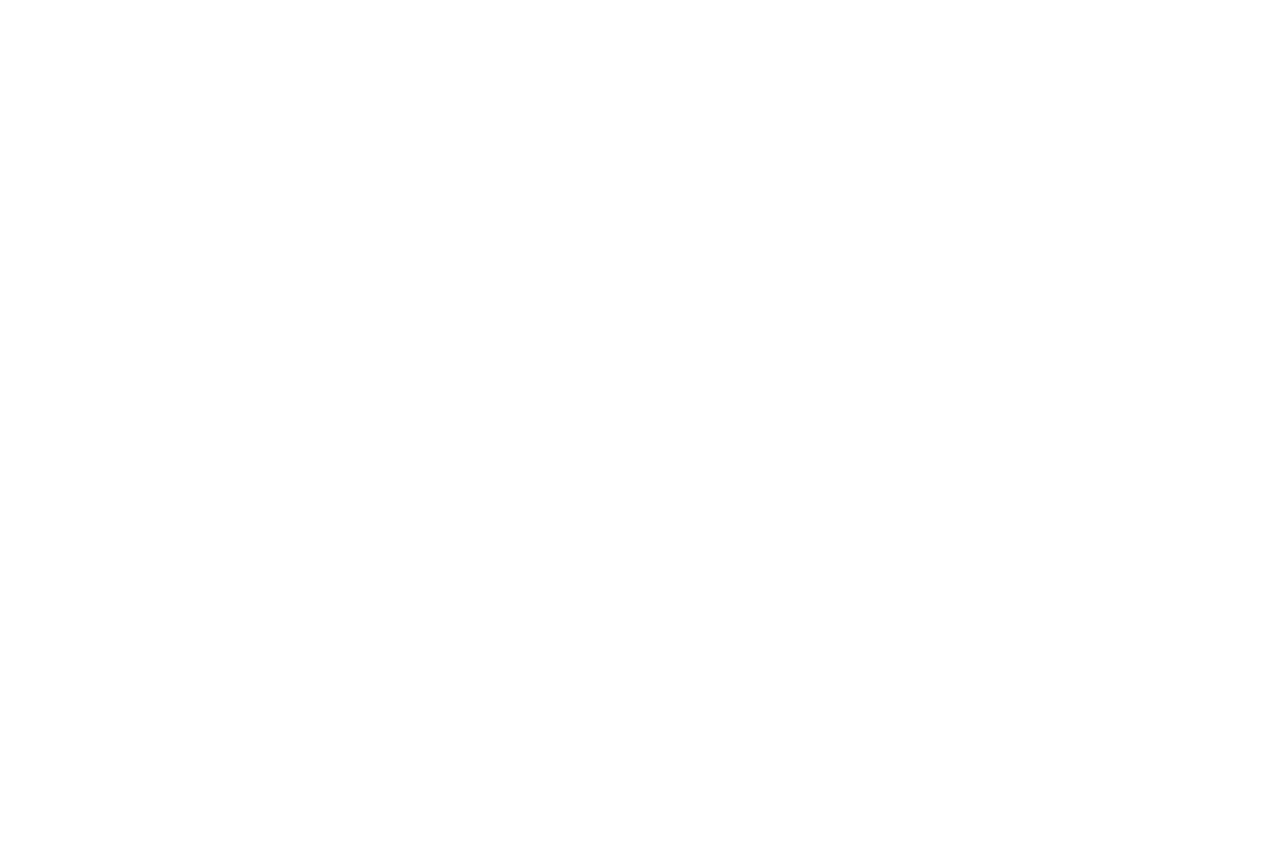
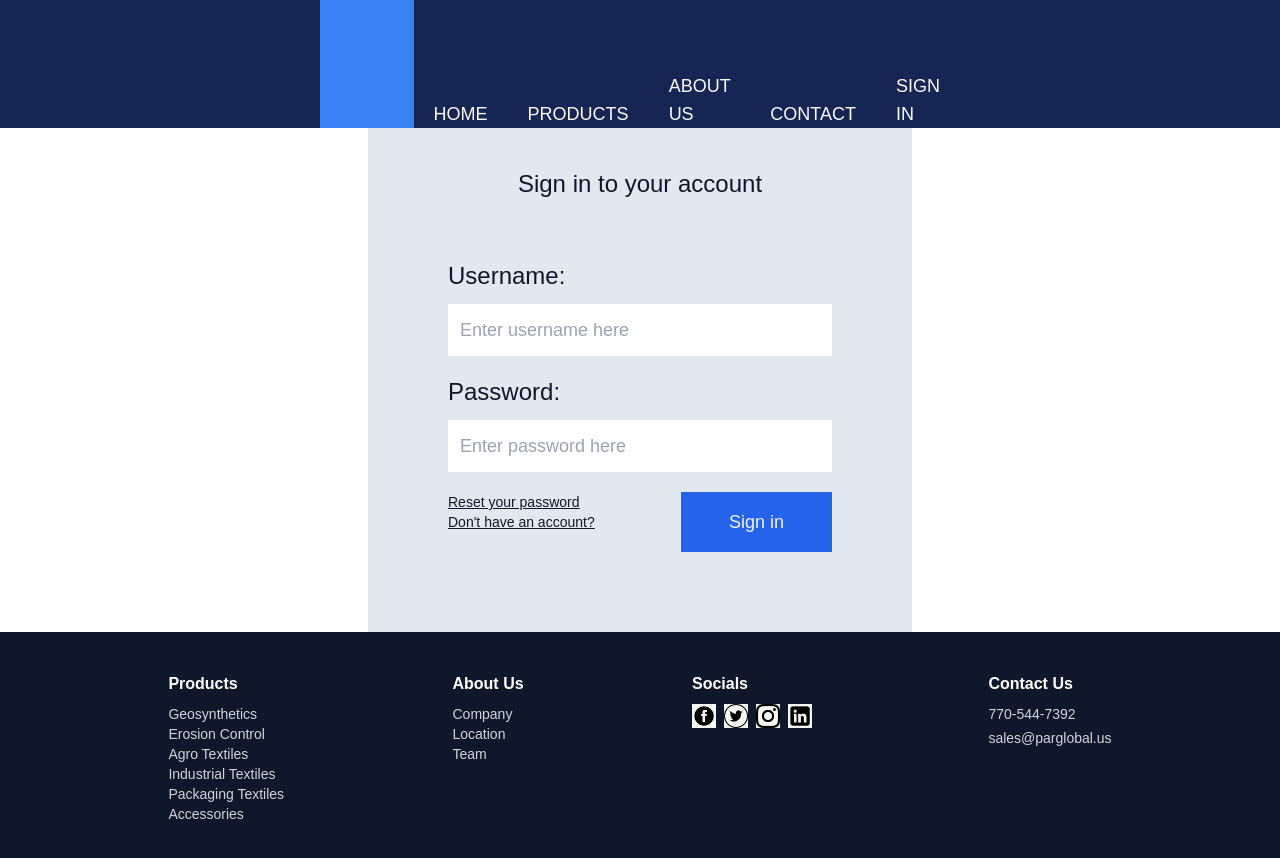
Before and after one commit to rapolunagarjuna/E-commerce, a React (Vite) app in the folder client/: page /signin in a window 1280 px wide. Before the commit this address had no page. Shown: the top 858 px of the page. Before the commit the page ends 800 px from the top, so only its background shows below. Built offline with nearby package versions, Linux system fonts and the light colour scheme.

Commit message:
added login form

```diff
--- a/client/src/App.jsx
+++ b/client/src/App.jsx
@@ -1,13 +1,14 @@
+import React from "react";
 import {BrowserRouter as Router, Routes, Route} from "react-router-dom";
 import Home from "./pages/Home";
-import Footer from "./components/Footer";
-import React from "react";
+import Signin from "./pages/Signin";
 
 export default function App() {
   return (
     <Router>
       <Routes>
         <Route path='/' element={<Home />}></Route>
+        <Route path='/signin' element={<Signin />}></Route>
       </Routes>
 
     </Router>
--- a/client/src/components/BlueBtn.jsx
+++ b/client/src/components/BlueBtn.jsx
@@ -1,6 +1,6 @@
 export default function BlueBtn({ name, func }) {
   return (
-    <button className="bg-blue-500 w-fit h-fit text-font-poppins text-lg text-slate-200 hover:bg-blue-800 pt-5 pb-5 pl-10 pr-10" onClick={func}>
+    <button className="bg-blue-600 w-fit h-fit text-font-poppins text-lg text-slate-100 hover:bg-blue-800 pt-4 pb-4 pl-12 pr-12" onClick={func}>
       {name}
     </button>
   );
--- a/client/src/components/Navbar.jsx
+++ b/client/src/components/Navbar.jsx
@@ -36,7 +36,7 @@
     {name: 'PRODUCTS', link:'/'},
     {name: 'ABOUT US', link:'/'},
     {name: 'CONTACT', link:'/'},
-    {name: 'SIGNIN', link:'/'},
+    {name: 'SIGN IN', link:'/signin'},
 ]
 
 
--- /dev/null
+++ b/client/src/components/SigninForm.jsx
@@ -0,0 +1,65 @@
+import React, { useState } from "react";
+import { Link } from "react-router-dom";
+import BlueBtn from './BlueBtn'
+
+export default function SigninForm() {
+
+    const [username, setUsername] = useState("");
+    const [password, setPassword] = useState("");
+    const [error, setError] = useState("");
+
+    const handleSubmit = (e) => {
+        e.preventDefault();
+
+        console.log("Username:", username);
+        console.log("Password:", password);
+        setUsername("");
+        setPassword("");
+    };
+
+
+
+
+    return(
+        <div className="p-10 w-fit h-fit bg-slate-200 mx-auto">
+            <div >
+                <p className="text-center text-2xl text-slate-900" >Sign in to your account</p>
+
+                <p className="text-left text-lg text-red-500 pt-3 pl-10 w-full h-10">{error}</p>
+
+                <form className="pl-10 pr-10 pb-10 gap-10" >
+                    <div className="flex flex-col text-left text-2xl text-slate-900 mt-5 mb-5" >
+                        <label  htmlFor="username">Username:</label>
+                        <input
+                        type="text"
+                        className="text-lg w-96 mt-3 p-3"
+                        id="username"
+                        placeholder="Enter username here"
+                        value={username}
+                        onChange={(e) => setUsername(e.target.value)}
+                        />
+                    </div>
+                    <div className="flex flex-col text-left text-2xl text-slate-900 mt-5 mb-5">
+                        <label htmlFor="password">Password:</label>
+                        <input
+                        className="text-lg w-96 mt-3 p-3"
+                        type="password"
+                        id="password"
+                        placeholder="Enter password here"
+                        value={password}
+                        onChange={(e) => setPassword(e.target.value)}
+                        />
+                    </div>
+
+                    <div className="flex flex-row justify-between">
+                        <div className='flex flex-col w-fit h-fit text-sm underline underline-offset-1 text-slate-900'>
+                        <Link className='text-sm underline underline-offset-1 text-slate-900' to="/reset-password">Reset your password</Link>
+                            <Link to="/signup">Don't have an account?</Link>
+                        </div>
+                        <BlueBtn name='Sign in' func={handleSubmit} />
+                    </div>
+                </form>
+            </div>
+        </div>
+    )
+}
--- /dev/null
+++ b/client/src/pages/Signin.jsx
@@ -0,0 +1,13 @@
+import Navbar from "../components/NavBar";
+import Footer from "../components/Footer";
+import SigninForm from "../components/SigninForm";
+
+export default function Signin() {
+    return(
+        <div className="h-screen flex flex-col justify-between">
+            <Navbar />
+            <SigninForm />
+            <Footer />
+        </div>
+    );
+}
```
